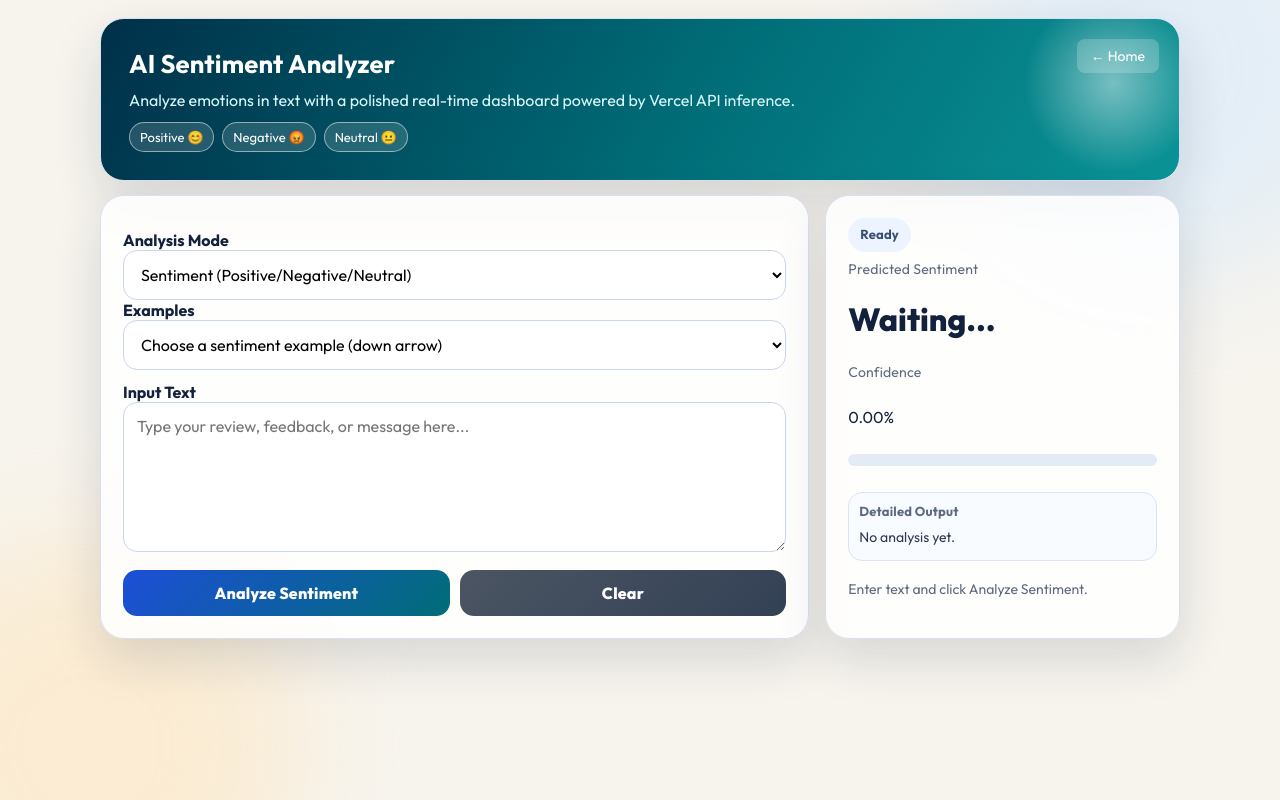
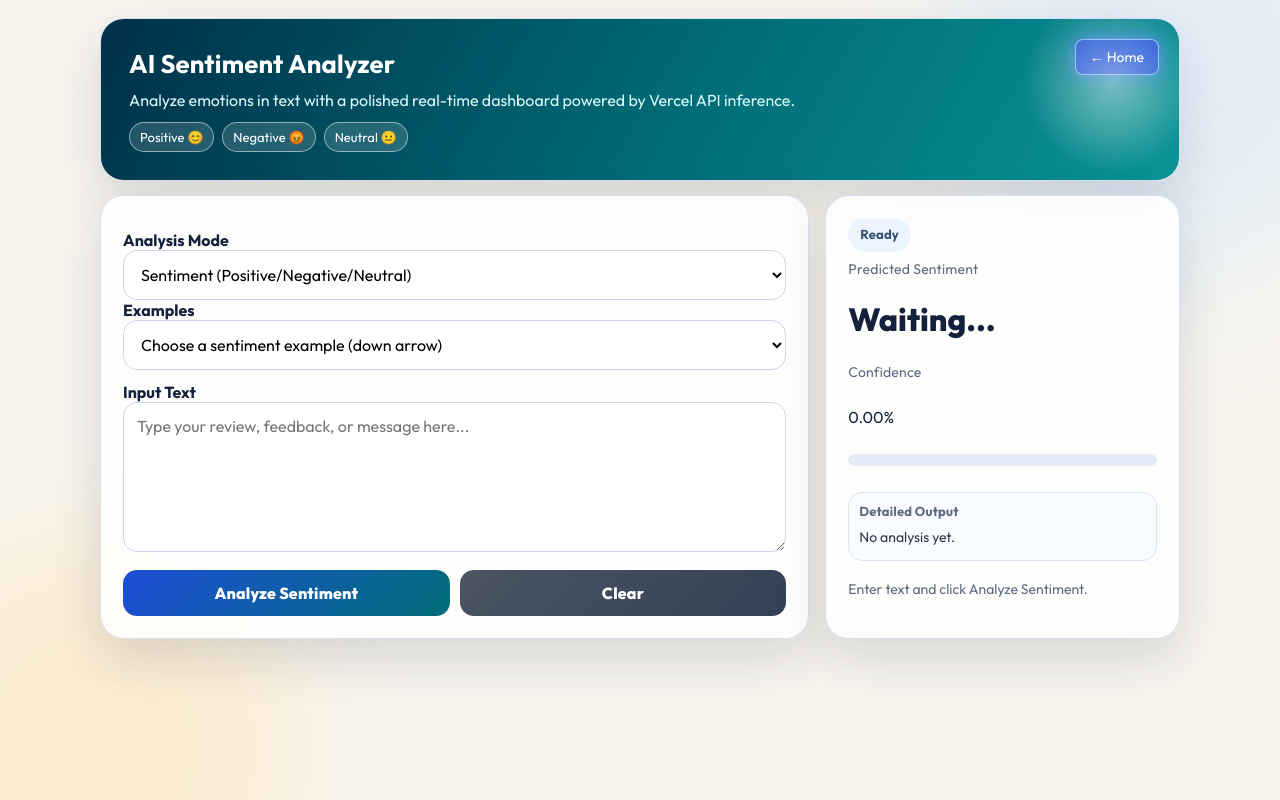
Before and after one commit to bikram73/AI_Sentiment_Analysis, a website: page Sentiment_Analysis.html in a window 1280 px wide. Drawn offline with Linux system fonts and the light colour scheme.

Commit message:
first commit

```diff
--- a/Sentiment_Analysis.html
+++ b/Sentiment_Analysis.html
@@ -318,7 +318,7 @@
   <body>
     <main class="container">
       <section class="hero">
-        <a href="index.html" style="position: absolute; top: 20px; right: 20px; color: #fff; text-decoration: none; font-size: 14px; background: rgba(255,255,255,0.2); padding: 8px 14px; border-radius: 8px; transition: all 0.3s ease;" onmouseover="this.style.background='rgba(255,255,255,0.3)'" onmouseout="this.style.background='rgba(255,255,255,0.2)'">← Home</a>
+        <a href="index.html" style="position: absolute; top: 20px; right: 20px; color: #fff; text-decoration: none; font-size: 14px; background: rgba(29, 78, 216, 0.95); padding: 8px 14px; border-radius: 8px; border: 1px solid rgba(147, 197, 253, 0.85); box-shadow: 0 0 14px rgba(59, 130, 246, 0.7), 0 0 26px rgba(37, 99, 235, 0.45); transition: all 0.3s ease;" onmouseover="this.style.background='rgba(37, 99, 235, 1)'; this.style.boxShadow='0 0 18px rgba(59, 130, 246, 0.9), 0 0 34px rgba(37, 99, 235, 0.65)'; this.style.transform='translateY(-1px)'" onmouseout="this.style.background='rgba(29, 78, 216, 0.95)'; this.style.boxShadow='0 0 14px rgba(59, 130, 246, 0.7), 0 0 26px rgba(37, 99, 235, 0.45)'; this.style.transform='translateY(0)'">← Home</a>
         <h1>AI Sentiment Analyzer</h1>
         <p>Analyze emotions in text with a polished real-time dashboard powered by Vercel API inference.</p>
         <div class="hero-badges">
```
